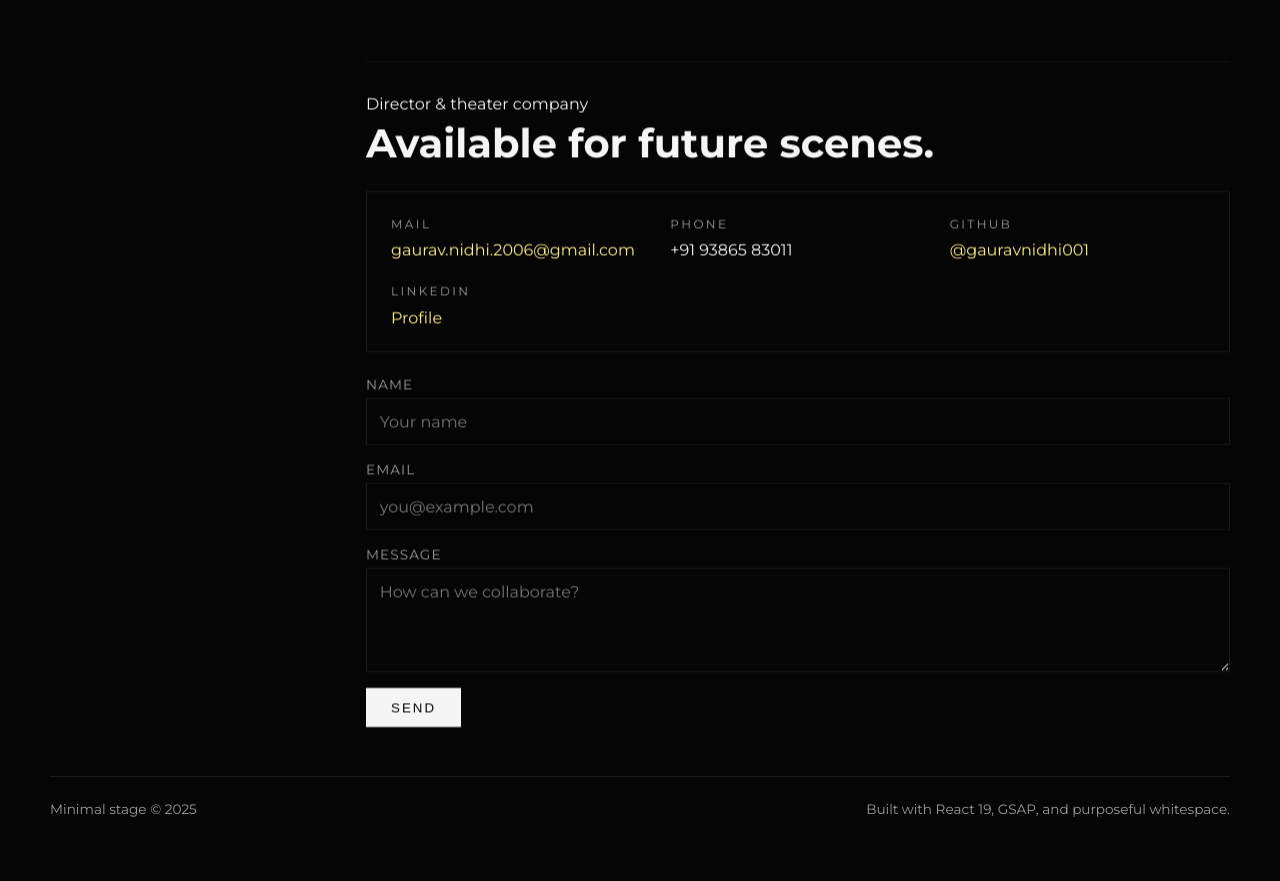
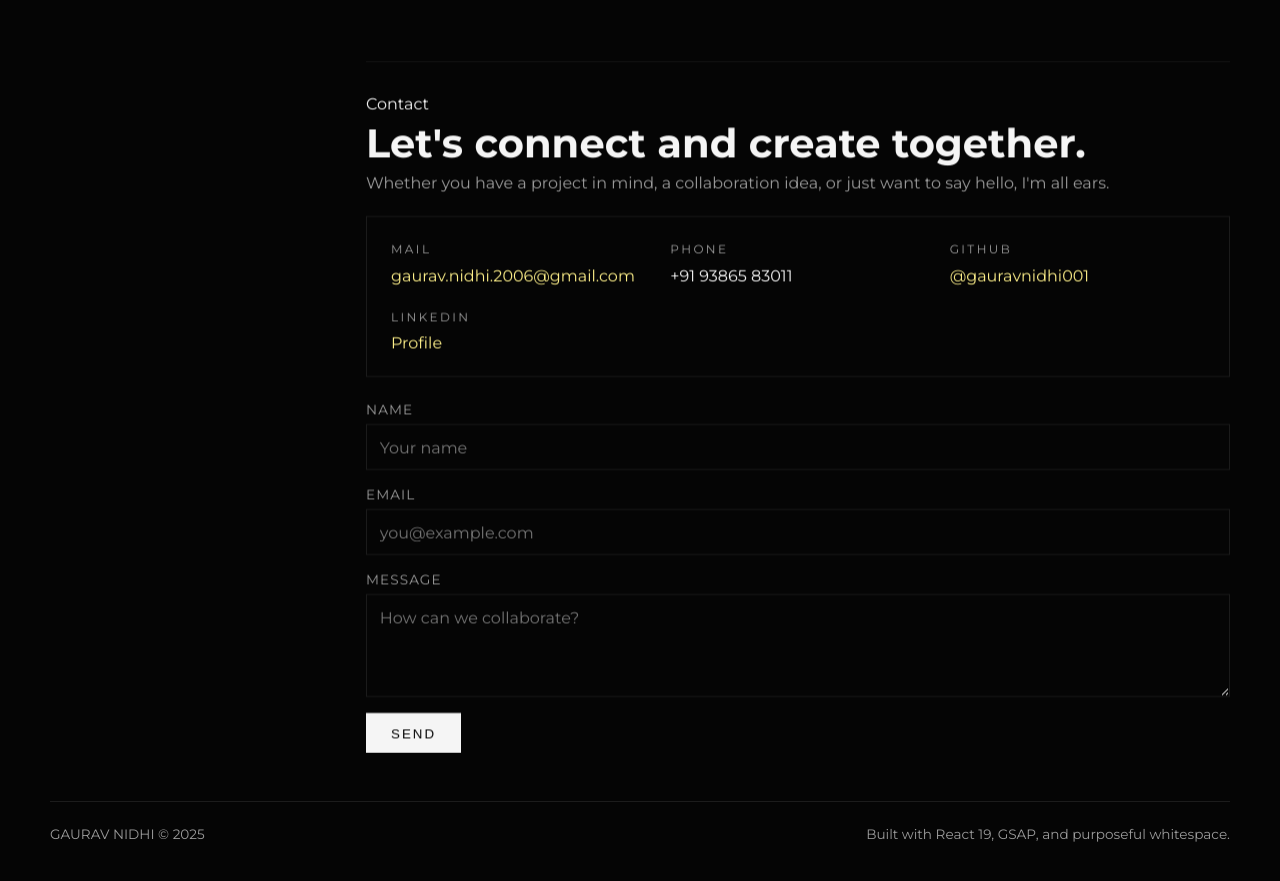
Before and after one commit to Gauravnidhi001/portfolio, a React (Vite) app: page / in a window 1280 px wide. Shown: the part 2186-3067 px from the top of the page. Built offline with nearby package versions, Linux system fonts and the light colour scheme.

Commit message:
contact form update ui

```diff
--- a/src/App.jsx
+++ b/src/App.jsx
@@ -288,8 +288,11 @@ function App() {
 
           <section className="section contact" id="contact" ref={addSectionRef}>
             <div className="section-heading">
-              <p>Director & theater company</p>
-              <h2>Available for future scenes.</h2>
+              <p>Contact</p>
+              <h2>Let&apos;s connect and create together.</h2>
+              <p className="section-note">
+                Whether you have a project in mind, a collaboration idea, or just want to say hello, I&apos;m all ears.
+              </p>
             </div>
             <div className="contact-block">
               <div>
@@ -373,7 +376,7 @@ function App() {
       </div>
 
       <footer className="footer">
-        <p>Minimal stage © {new Date().getFullYear()}</p>
+        <p>GAURAV NIDHI © {new Date().getFullYear()}</p>
         <p>Built with React 19, GSAP, and purposeful whitespace.</p>
       </footer>
     </div>
```
